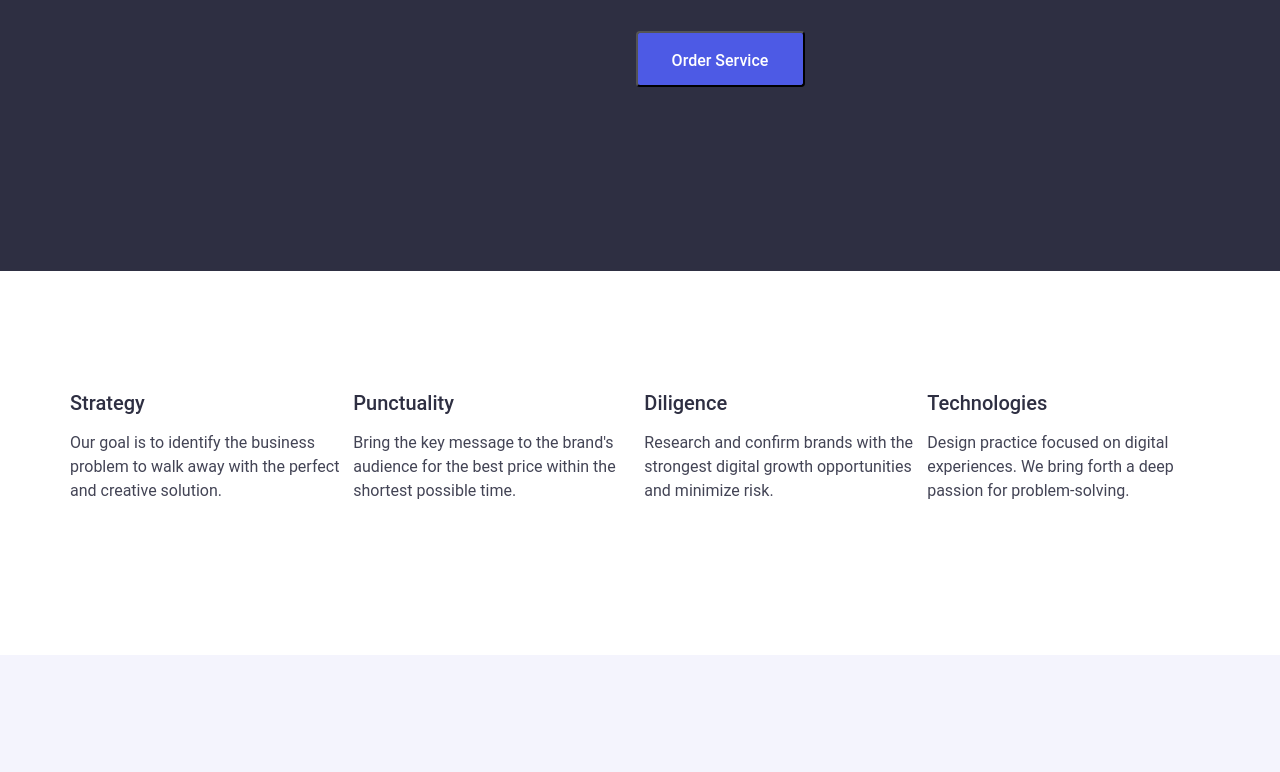
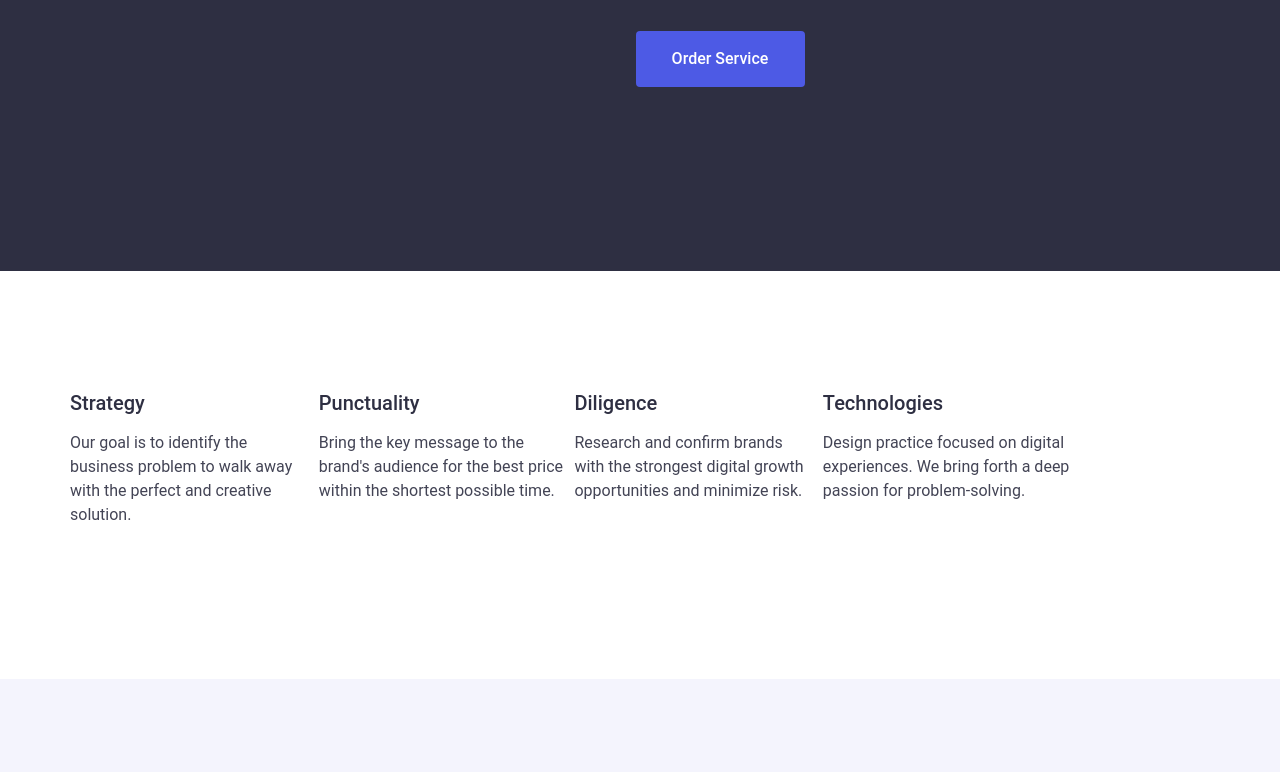
Before and after one commit to tugbabostanci/goit-markup-hw-03, a plain HTML site: page index.html in a window 1280 px wide. Shown: the part 401-1173 px from the top of the page. Drawn offline with nearby package versions, Linux system fonts and the light colour scheme.

Commit message:
Update styles.css

```diff
--- a/css/styles.css
+++ b/css/styles.css
@@ -42,13 +42,13 @@ header {
     gap: 50px;
     justify-content: space-around;
 }
-.main {
+main {
     display: flex;
-    flex-direction: row;
+    flex-direction: column;
     flex-grow: 1;
+    width: 1140px;
 }
 
-}
 footer {
     height: 312px;
     text-align: left;
@@ -194,6 +194,7 @@ button {
     margin-top: 50px;
     width: 169px;
     height: 56px;
+    border: none;
     border-radius: 4px;
     padding: 16px 32px 16px 32px;
 }
```
